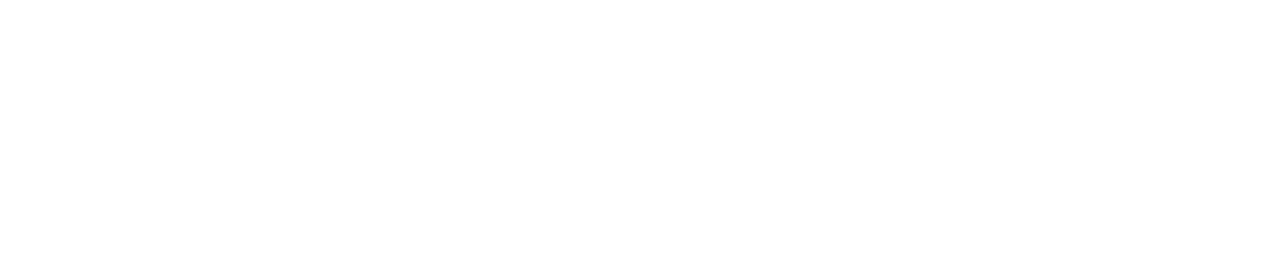
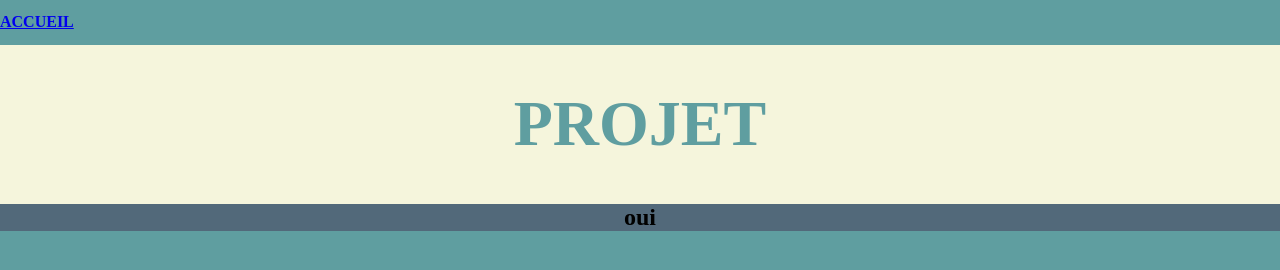
Before and after one commit to Majaroc/Portfolio_Web, a plain HTML site: page projet.html in a window 1280 px wide. Drawn offline with Linux system fonts and the light colour scheme.

Commit message:
Update projet

```diff
--- a/projet.html
+++ b/projet.html
@@ -0,0 +1,62 @@
+<!DOCTYPE html>
+<html lang="fr">
+<head>
+    <meta charset="UTF-8">
+    <meta name="viewport" content="width=device-width, initial-scale=1.0">
+    <style>
+    body{
+        margin: 0;
+        background-color: cadetblue;
+    }
+
+    #Accueil{
+        font-size: 1rem;
+    }
+
+    header{
+        background-color: beige;
+        font-size: 2rem;
+        color: cadetblue;
+
+        display: flex;
+        justify-content: center;
+    }
+
+    nav{
+        background-color: cadetblue;
+        margin: 0;
+        }
+
+    main{
+        background-color: rgb(82, 105, 122);
+    }
+
+    #projet{
+        margin: 0;
+        display: flex;
+        justify-content: center;
+    }
+    </style>
+</head>
+<body>
+    <nav>
+    <a href="index.html">
+        <h1 id="Accueil">
+            ACCUEIL
+        </h1>
+    </a>
+    </nav>
+
+    <header>
+        <h1>
+            PROJET
+        </h1>
+    </header>
+
+    <main>
+        <section>
+            <h1 id="projet">oui</h1>
+        </section>
+    </main>
+</body>
+</html>
```
Also changed, not shown: index.html (+1 -1 lines).
